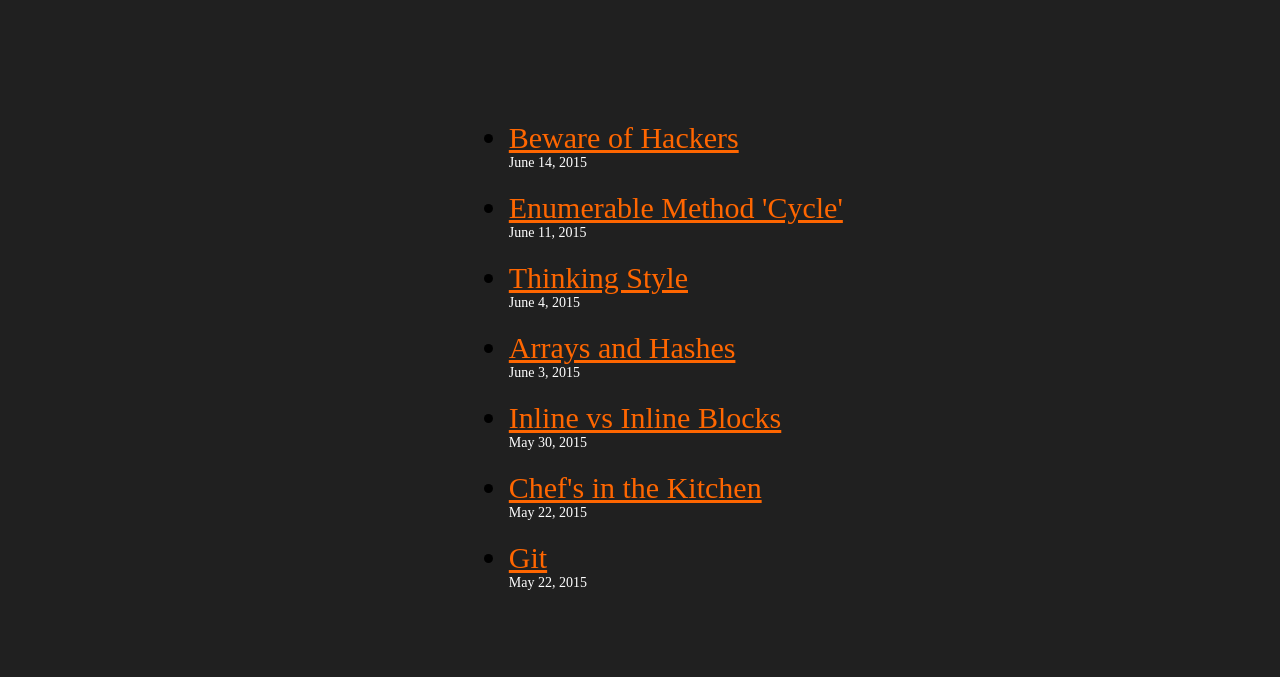
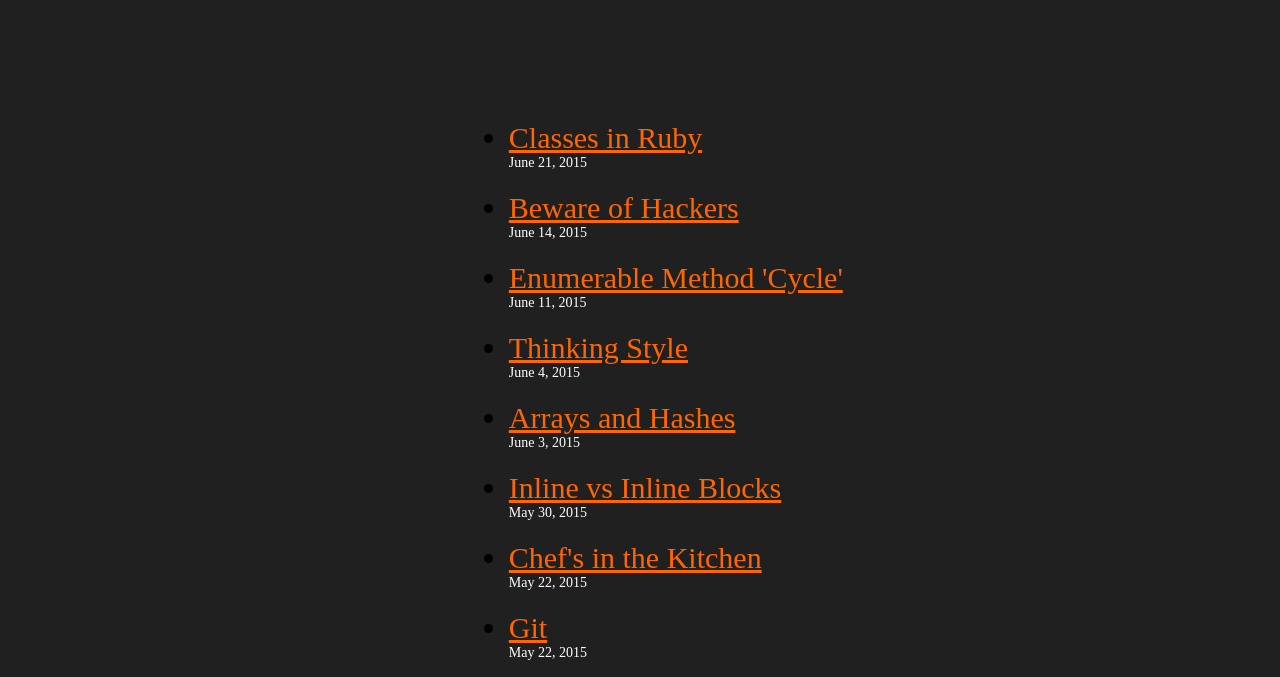
Before and after one commit to arjis02/arjis02.github.io, a plain HTML site: page blog/index.html in a window 1280 px wide. Shown: the part 243-920 px from the top of the page. Before the commit the page ends 850 px from the top, so only its background shows below. Drawn offline with Linux system fonts and the light colour scheme.

Commit message:
Add blog post to index

```diff
--- a/blog/index.html
+++ b/blog/index.html
@@ -35,6 +35,10 @@
 		<div id="bloglist">
 		  <ul>
 		  	<li>
+		  		<a href="t5-ruby-classes.html">Classes in Ruby</a>
+		  		<div class="date">June 21, 2015</div>
+		  	</li>
+		  	<li>
 		  		<a href="c4-tech-issues.html">Beware of Hackers</a>
 		  		<div class="date">June 14, 2015</div>
 		  	</li>
```
